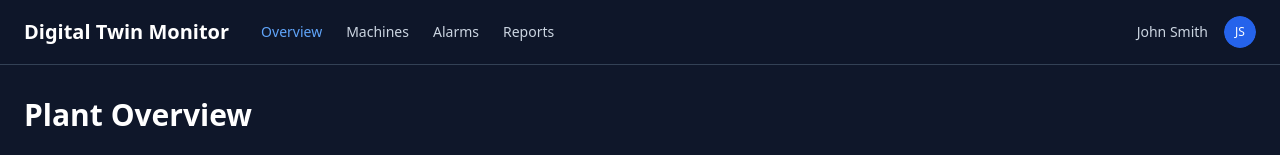
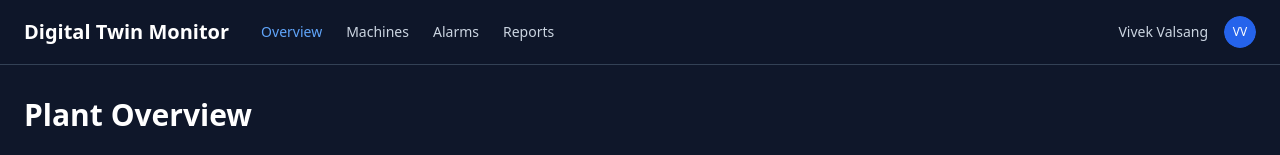
Before and after one commit to AmbitSoftwareDXB/factory-pulse-monitor-ui, a React (Vite) app: page / in a window 1280 px wide. Shown: the top 155 px of the page. Built offline with nearby package versions, Linux system fonts and the light colour scheme.

Commit message:
Rename user and update avatar initials
Rename user "John Smith" to "Vivek Valsang" and update the avatar initials accordingly.

```diff
--- a/src/components/dashboard/Navigation.tsx
+++ b/src/components/dashboard/Navigation.tsx
@@ -1,3 +1,4 @@
+
 import React from 'react';
 import { Avatar, AvatarFallback, AvatarImage } from '@/components/ui/avatar';
 
@@ -27,11 +28,11 @@ const Navigation = () => {
         </div>
         <div className="flex items-center space-x-4">
           <div className="text-sm text-slate-300">
-            John Smith
+            Vivek Valsang
           </div>
           <Avatar className="h-8 w-8">
             <AvatarImage src="" />
-            <AvatarFallback className="bg-blue-600 text-white text-xs">JS</AvatarFallback>
+            <AvatarFallback className="bg-blue-600 text-white text-xs">VV</AvatarFallback>
           </Avatar>
         </div>
       </div>
```
